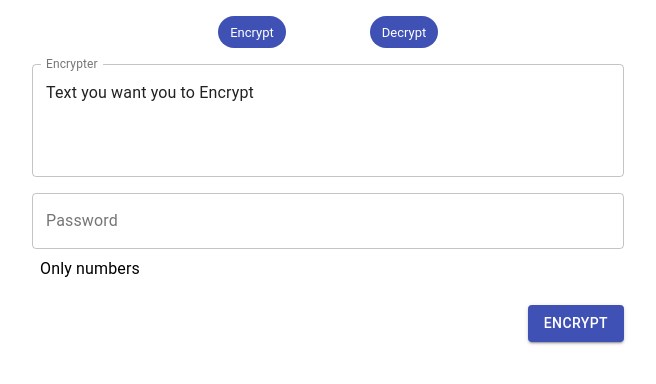
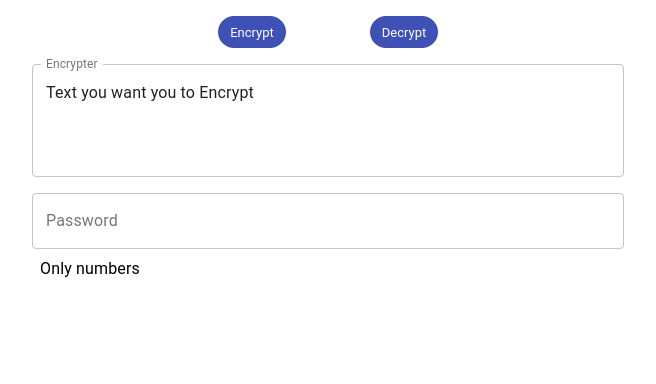
Before and after one commit to alimertcakar/kripton-react, a React (Create React App) app: page / in a window 1280 px wide. Shown: the top 384 px of the page, without its empty margins (312-968 px from the left). Built offline with nearby package versions, Linux system fonts and the light colour scheme.

Commit message:
remove encrypt button

```diff
--- a/src/Components/Encrypter.component.jsx
+++ b/src/Components/Encrypter.component.jsx
@@ -52,11 +52,6 @@ function Encrypter() {
         />
         <Typography className={classes.passwordText}>Only numbers</Typography>
       </Item>
-      <Item container justify="flex-end" className={classes.button}>
-        <Button variant="contained" color="primary">
-          Encrypt
-        </Button>
-      </Item>
     </>
   );
 }
```
